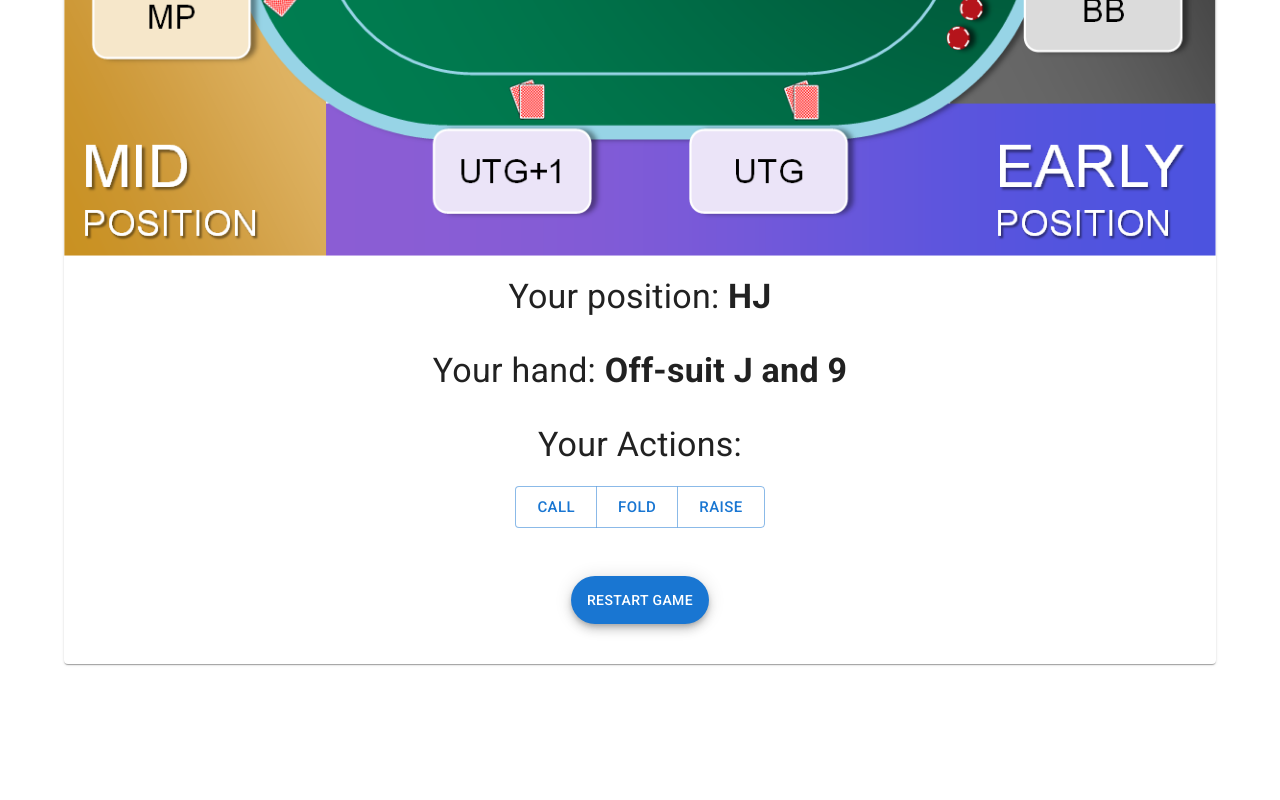
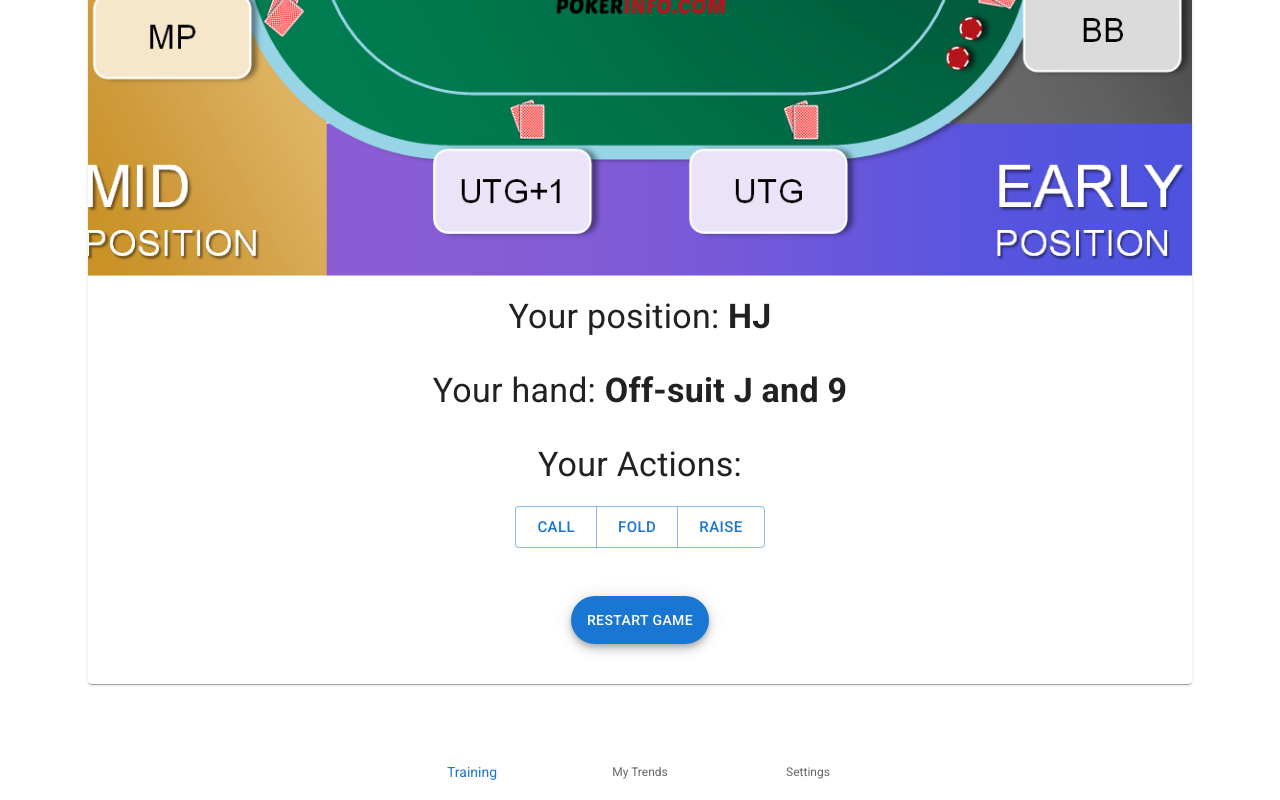
Before and after one commit to theoneandonlyferrisli/preflop_trainer, a React (Create React App) app in the folder preflop-web-react/: page / in a window 1280 px wide. Shown: the part 537-1337 px from the top of the page. Before the commit the page ends 1221 px from the top, so only its background shows below. Built offline with nearby package versions, Linux system fonts and the light colour scheme.

Commit message:
Added bottom navigation.

```diff
--- /dev/null
+++ b/package.json
@@ -0,0 +1,6 @@
+{
+  "dependencies": {
+    "@mui/icons-material": "^5.3.0",
+    "@mui/material": "^5.3.0"
+  }
+}
--- a/preflop-web-react/src/components/app/App.js
+++ b/preflop-web-react/src/components/app/App.js
@@ -3,7 +3,7 @@ import Button from '@mui/material/Button';
 import ButtonGroup from '@mui/material/ButtonGroup';
 import { Container } from '@mui/material';
 import Fab from '@mui/material/Fab';
-import { useState } from 'react';
+import React, { useState, useEffect } from 'react';
 
 import List from '@mui/material/List';
 import ListItem from '@mui/material/ListItem';
@@ -16,6 +16,10 @@ import CardActions from '@mui/material/CardActions';
 import CardContent from '@mui/material/CardContent';
 import CardMedia from '@mui/material/CardMedia';
 
+import Box from '@mui/material/Box';
+import BottomNavigation from '@mui/material/BottomNavigation';
+import BottomNavigationAction from '@mui/material/BottomNavigationAction';
+
 import Typography from '@mui/material/Typography';
 
 import './App.css';
@@ -26,6 +30,12 @@ import '@fontsource/roboto/400.css';
 import '@fontsource/roboto/500.css';
 import '@fontsource/roboto/700.css';
 
+/* Icons */
+import FolderIcon from '@mui/icons-material/Folder';
+import RestoreIcon from '@mui/icons-material/Restore';
+import FavoriteIcon from '@mui/icons-material/Favorite';
+import LocationOnIcon from '@mui/icons-material/LocationOn';
+
 const positions = ['UTG', 'HJ', 'CO', 'BTN', 'SB', 'BB'];
 const hands = ['A', '2', '3', '4', '5', '6', '7', '8', '9', '10', 'J', 'Q', 'K'];
 const suited = ['Suited', 'Off-suit'];
@@ -35,7 +45,53 @@ const getRandomPosition = () => getRandomItemFromList(positions);
 const getRandomHand = () => getRandomItemFromList(suited) + ' ' + getRandomItemFromList(hands) + ' and ' + getRandomItemFromList(hands);
 
 export default function App() {
-    return <Game />;
+
+    return (
+        <MainUiHolder />
+    );
+}
+
+function MainUiHolder() {
+    const [value, setValue] = useState(0);
+    const [currentUI, setCurrentUI] = useState(<Game />);    // Default to game page
+
+    useEffect(() => {
+        if (value === 0) {
+            setCurrentUI(<Game />);
+            console.log("Set UI to <Game />!");
+        } else if (value === 1) {
+            setCurrentUI(<HistoricalTrends />);
+            console.log("Set UI to Historical!");
+        } else {
+            setCurrentUI(<Settings />);
+            console.log("Set UI to Settings!");
+        }
+    }, [value]);
+
+    return (
+        <Container className="game">
+            <Typography gutterBottom variant='h2' component='div'>
+                Welcome to Preflop Trainer v0.0.1!
+            </Typography>
+            <br />
+            <br />
+            {currentUI}
+            <br />
+            <br />
+            <Box>
+                <BottomNavigation
+                    showLabels
+                    value={value}
+                    onChange={(event, newValue) => {
+                        setValue(newValue);
+                }}>
+                    <BottomNavigationAction label="Training" />
+                    <BottomNavigationAction label="My Trends" />
+                    <BottomNavigationAction label="Settings" />
+                </BottomNavigation>
+            </Box>
+        </Container>
+    );
 }
 
 function Game() {
@@ -50,10 +106,6 @@ function Game() {
         <Container className='game'>
             {console.log('message: ' + gameState.message + '; pos: ' + gameState.playerPosition + '; hand: ' + gameState.hand)}
             <Card sx={{ maxWidth:1500 }}>
-                <Typography gutterBottom variant='h2' component='div'>
-                    Welcome to Preflop Trainer v0.0.1!
-                </Typography>
-                <br />
                 <CardMedia
                     component="img"
                     height="680"
@@ -104,18 +156,6 @@ function Game() {
                                 isDisabled={gameState.actionButtonsDisabled}
                                 gameStateSetter={setGameState}
                             />
-                            {/*<Button variant='outlined' size='large' disabled={gameState.actionButtonsDisabled} onClick={() => {
-                                setGameState(
-                                    (currentState) => {
-                                        return {
-                                            playerPosition: currentState.playerPosition,
-                                            hand: currentState.hand,
-                                            message: 'Congrats! You won by raising! :)',
-                                            actionButtonsDisabled: true,
-                                        };
-                                    }
-                                );
-                            }}>Raise</Button>*/}
                         </ButtonGroup>
                     </Container>
                 </CardActions>
@@ -229,3 +269,19 @@ function RaiseAction({ betSizes, isDisabled, gameStateSetter }) {
         </div>
     );
 }
+
+function HistoricalTrends() {
+    return (
+        <Typography gutterBottom variant='h4' component='div'>
+            {"This is user's historical trend data. Probably some fancy charts here."}
+        </Typography>
+    );
+}
+
+function Settings() {
+    return (
+        <Typography gutterBottom variant='h4' component='div'>
+            {"This is the app setting page where the user will be able to configure how they'd like to play the game."}
+        </Typography>
+    );
+}
```
Also changed, not shown: 2 other files (tests, documents, lock files or other folders).
